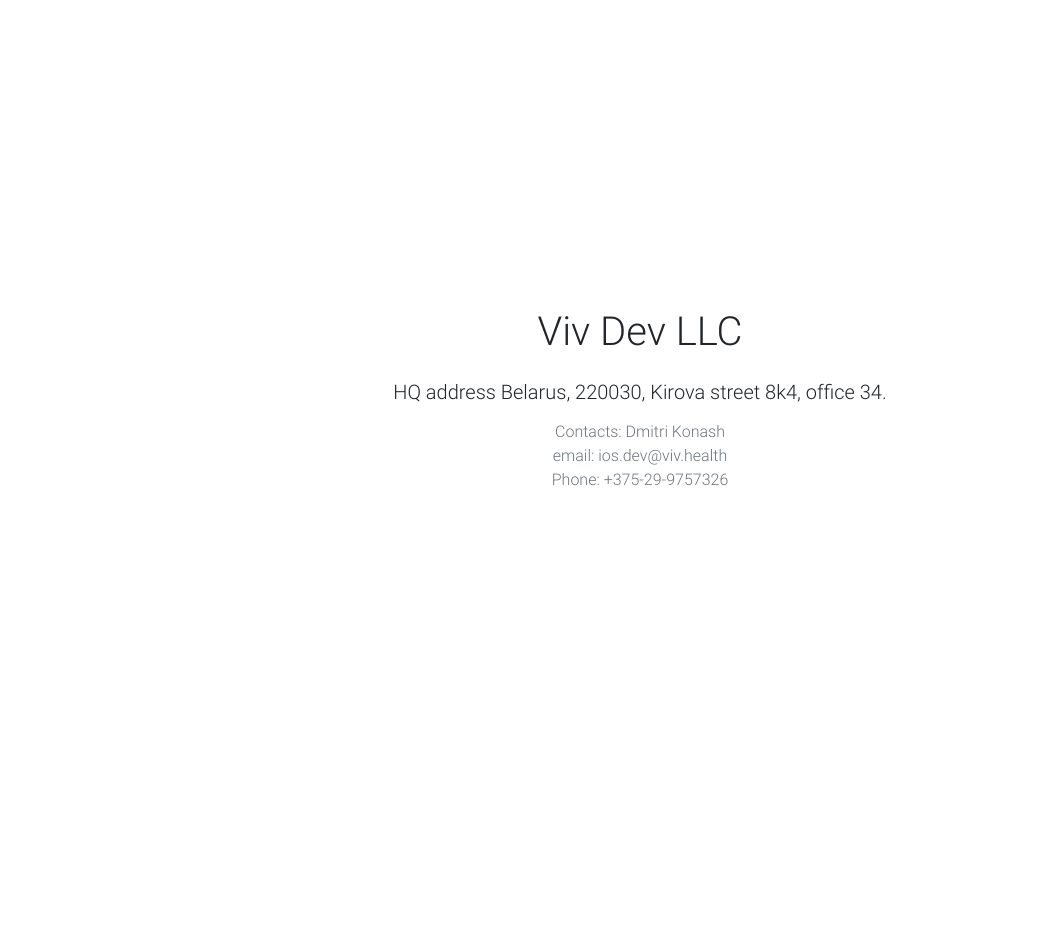
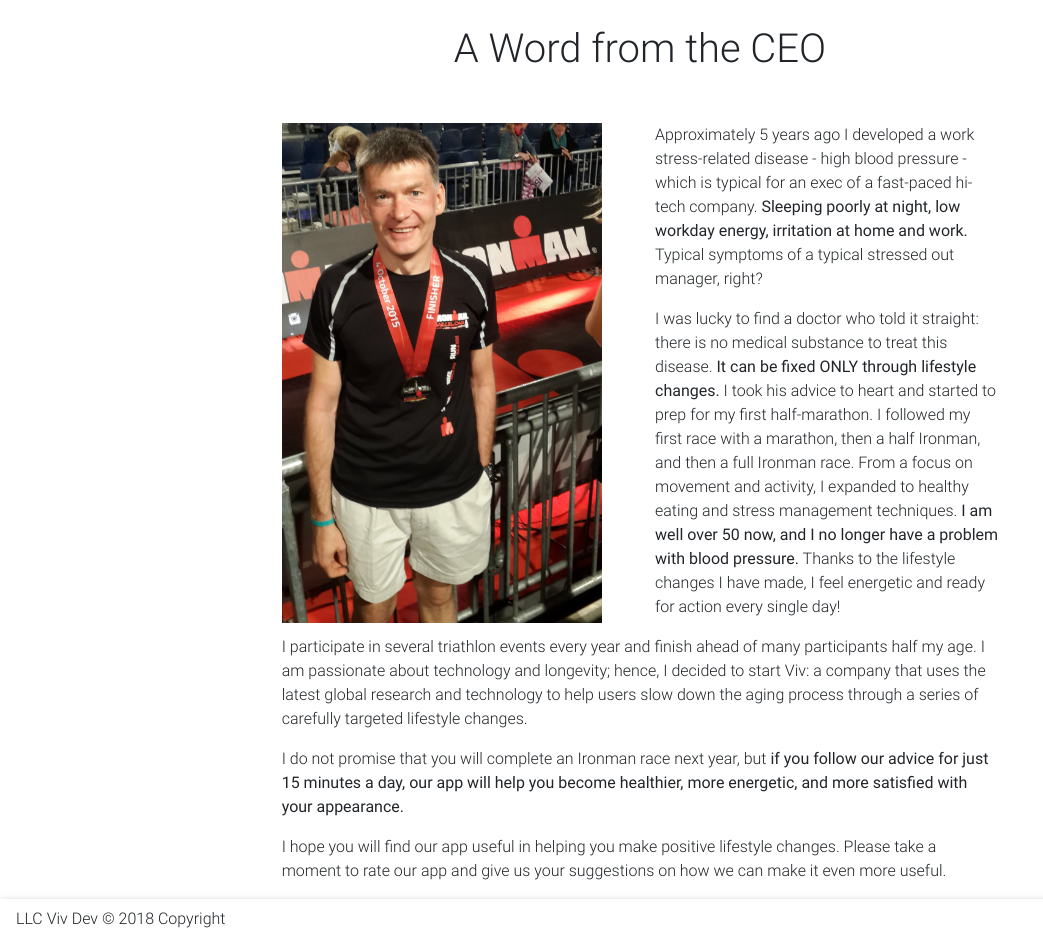
Before and after one commit to valery-barysok/vivhealth.github.io, a plain HTML site: page about.html in a window 1280 px wide. Shown: the whole page, without its empty margins (0-1043 px from the left). Before the commit the page ends 800 px from the top, so only its background shows below. Drawn offline with Linux system fonts and the light colour scheme.

Commit message:
update `about` page | fix layout in `privacy policy` and `terms of use`

```diff
--- a/about.html
+++ b/about.html
@@ -18,19 +18,37 @@
 
 <body>
 
-    <!-- Start your project here-->
 <div style="height: 100vh">
-        <div class="flex-center flex-column">
-            <h1 class="animated fadeIn mb-4">Viv Dev LLC</h1>
-
-            <h5 class="animated fadeIn mb-3">HQ address Belarus, 220030, Kirova street 8k4, office 34.</h5>
-
-            <p class="animated fadeIn text-muted">Contacts: Dmitri Konash</p>
-            <p class="animated fadeIn text-muted">email: ios.dev@viv.health</p>
-            <p class="animated fadeIn text-muted">Phone: +375-29-9757326</p>
+    <div class="container-fluid">
+        <div class="row" style="margin-top: 25px">
+            <div class="col"></div>
+            <div class="col-7 main">
+                <div style="text-align: center;"><h1>A Word from the CEO</h1></div>
+                    <div class="row" style="margin-top: 50px">
+                        <div class="col">
+                            <img src="img/about.jpg" alt="Girl in a jacket" style="height:500px;">
+                        </div>
+                        <div class="col">
+                            <p>Approximately 5 years ago I developed a work stress-related disease - high blood pressure - which is typical for an exec of a fast-paced hi-tech company. <strong>Sleeping poorly at night, low workday energy, irritation at home and work.</strong> Typical symptoms of a typical stressed out manager, right?</p>
+                            <p>I was lucky to find a doctor who told it straight: there is no medical substance to treat this disease. <strong>It can be fixed ONLY through lifestyle changes.</strong> I took his advice to heart and started to prep for my first half-marathon. I followed my first race with a marathon, then a half Ironman, and then a full Ironman race. From a focus on movement and activity, I expanded to healthy eating and stress management techniques. <strong>I am well over 50 now, and I no longer have a problem with blood pressure.</strong> Thanks to the lifestyle changes I have made, I feel energetic and ready for action every single day!</p>
                         </div>
                     </div>
-    <!-- /Start your project here-->
+                <div>
+                    <p>I participate in several triathlon events every year and finish ahead of many participants half my age. I am passionate about technology and longevity; hence, I decided to start Viv: a company that uses the latest global research and technology to help users slow down the aging process through a series of carefully targeted lifestyle changes.</p>
+                    <p>I do not promise that you will complete an Ironman race next year, but <strong>if you follow our advice for just 15 minutes a day, our app will help you become healthier, more energetic, and more satisfied with your appearance.</strong></p>
+                    <p>I hope you will find our app useful in helping you make positive lifestyle changes. Please  take a moment to rate our app and give us your suggestions on how we can make it even more useful.</p>
+                </div>
+            </div>
+            <div class="col"></div>
+        </div>
+    </div>
+    <nav class="navbar"> <!-- style="position: fixed; left: 0; bottom: 0; width: 100%; background: white;"-->
+        <nav class="nav navbar-nav">LLC Viv Dev © 2018 Copyright
+            <!--<a class="nav-item nav-link">Terms of Use</a><a class="nav-item nav-link">Privacy Policy</a><p>LLC Viv Dev © 2018 Copyright</p>-->
+        </nav>
+    </nav>
+
+</div>
 
 <!-- SCRIPTS -->
 <!-- JQuery -->
```
Also changed, not shown: privacy_policy.html (+4 -3 lines), terms_of_use.html (+4 -3 lines), img/about.jpg (added). Lines whose indentation alone changed are shown as unchanged.
